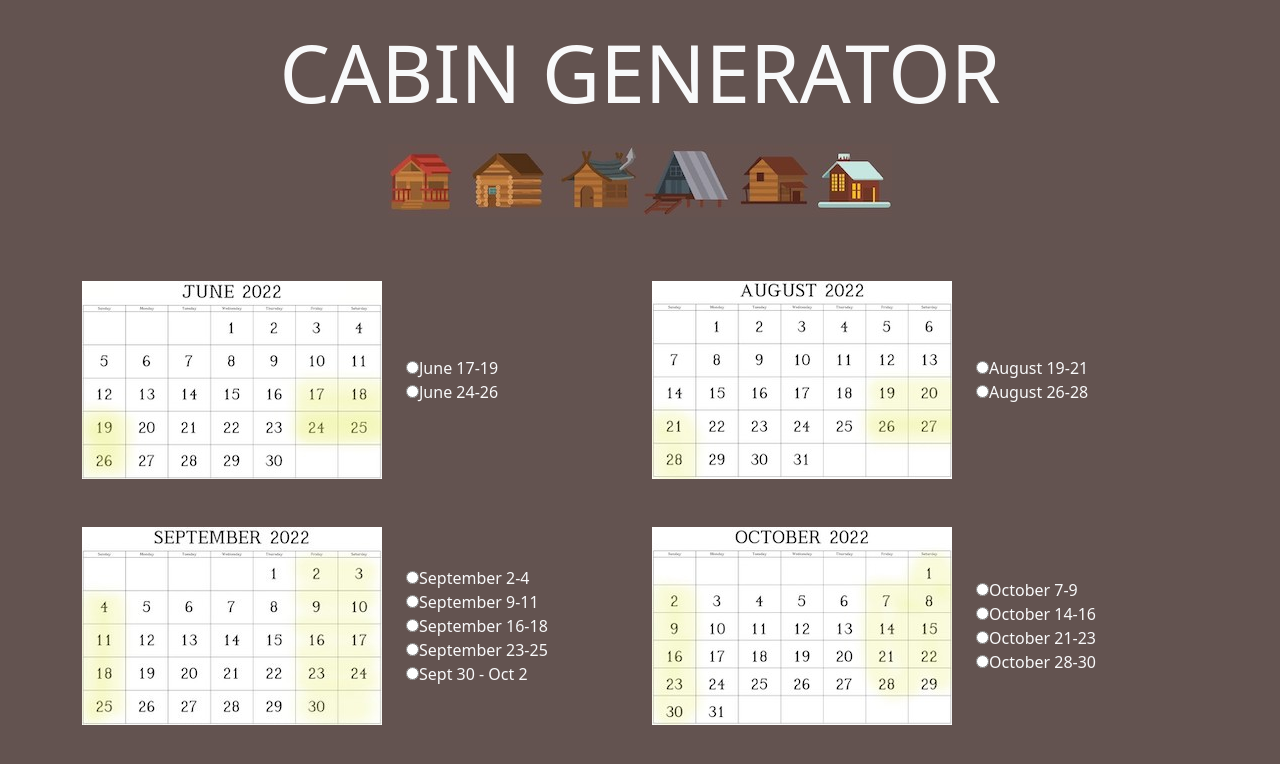
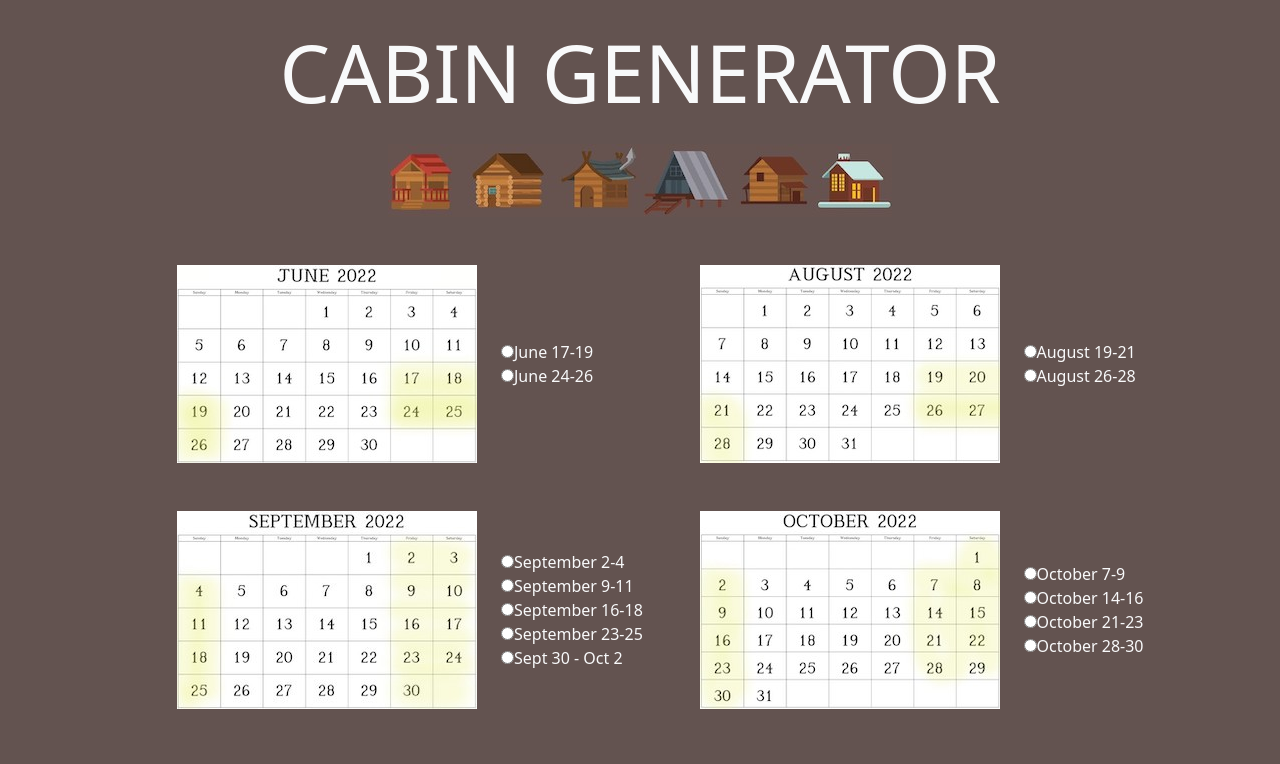
Before and after one commit to cynthem/Cabin-Generator, a React (Create React App) app: page / in a window 1280 px wide. Shown: the top 764 px of the page. Built offline with nearby package versions, Linux system fonts and the light colour scheme.

Commit message:
Added favicon

```diff
--- a/public/index.html
+++ b/public/index.html
@@ -6,9 +6,10 @@
     <meta name="theme-color" content="#000000" />
     <meta
       name="description"
-      content="Web site created using create-react-app to generate cabins for a couple of friends"
+      content="Web site created using create-react-app to generate rentable cabins for a couple of friends"
     />
     <title>Cabin Generator</title>
+    <link rel=”icon” href=”./resources/favicon.ico” type=”image/x-icon”>
   </head>
   <body>
     <noscript>You need to enable JavaScript to run this app.</noscript>
--- a/src/components/choices/weekendChoice.js
+++ b/src/components/choices/weekendChoice.js
@@ -8,10 +8,11 @@ import octoberCalendar from '../../resources/octoberCalendar.jpg';
 
 export default function WeekendChoice({ weekend, handleWeekendChange }) {
     return (
+        <>
             <div className="container">
                 <div className="row justify-content-center">
                     <div className="col">
-                    <h1 className="text-light text-center my-4 display-1">CABIN GENERATOR</h1>
+                        <h1 className="text-light text-center my-4 display-1 font-weight-bold">CABIN GENERATOR</h1>
                     </div>
                 </div>
                 <div className="row justify-content-center">
@@ -19,8 +20,10 @@ export default function WeekendChoice({ weekend, handleWeekendChange }) {
                         <img src={cabinsIcon} alt="Row of cabins in various styles" className="mb-5 mx-auto d-block" />
                     </div>
                 </div>
-            <div className="row align-items-center justify-content-center my-3">
-                <div className="col">
+            </div>
+            <div className="container">
+                <div className="row align-items-center">
+                    <div className="col offset-1">
                         <img src={juneCalendar} alt="June calendar" />
                     </div>
                     <div className="col">
@@ -69,8 +72,8 @@ export default function WeekendChoice({ weekend, handleWeekendChange }) {
                         <label htmlFor="aug26" className="text-light">August 26-28</label>
                     </div>
                 </div>
-            <div className="row align-items-center justify-content-center my-5">
-                <div className="col">
+                <div className="row align-items-center my-5">
+                    <div className="col offset-1">
                         <img src={septemberCalendar} alt="September calendar" />
                     </div>
                     <div className="col">
@@ -169,11 +172,14 @@ export default function WeekendChoice({ weekend, handleWeekendChange }) {
                         <label htmlFor="oct28" className="text-light">October 28-30</label>
                     </div>
                 </div>
+            </div>
+            <div className="container">
                 <div className="row mb-5">
                     <div className="col">
                         {weekend && <RegionLink />}
                     </div>
                 </div>
             </div>
+        </>
     )
 }
```
Also changed, not shown: 1 other file (tests, documents, lock files or other folders). Lines whose indentation alone changed are shown as unchanged.
